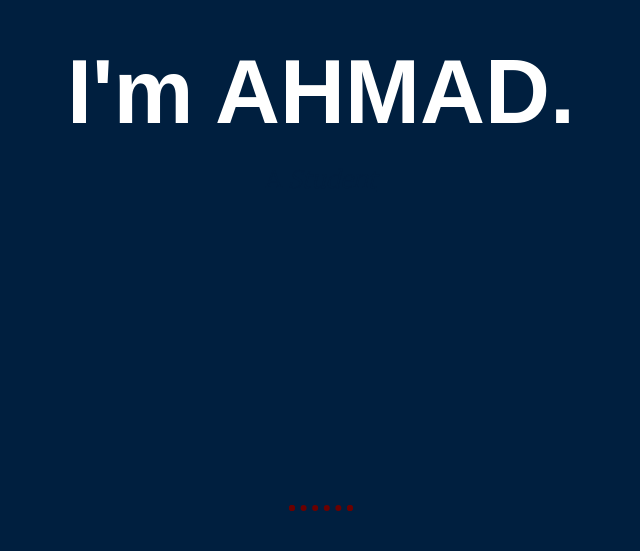
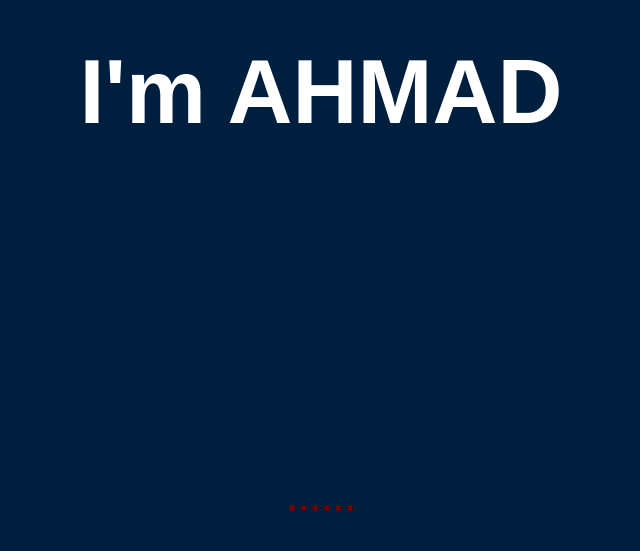
Before and after one commit to 44hmd/Home, a plain HTML site: page index.html in a window 1280 px wide. Shown: the part 249-800 px from the top of the page, without its empty margins (319-959 px from the left). Drawn offline with Linux system fonts and the light colour scheme; a web font is replaced by a local one.

Commit message:
Update index.html

```diff
--- a/index.html
+++ b/index.html
@@ -32,7 +32,7 @@
 
       <h1>
 
-            I'm AHMAD.
+            I'm AHMAD
         </h1>
     <h2 class="student">A <em><u>Student</u></em></h2>
     <img src="" alt="">
```
